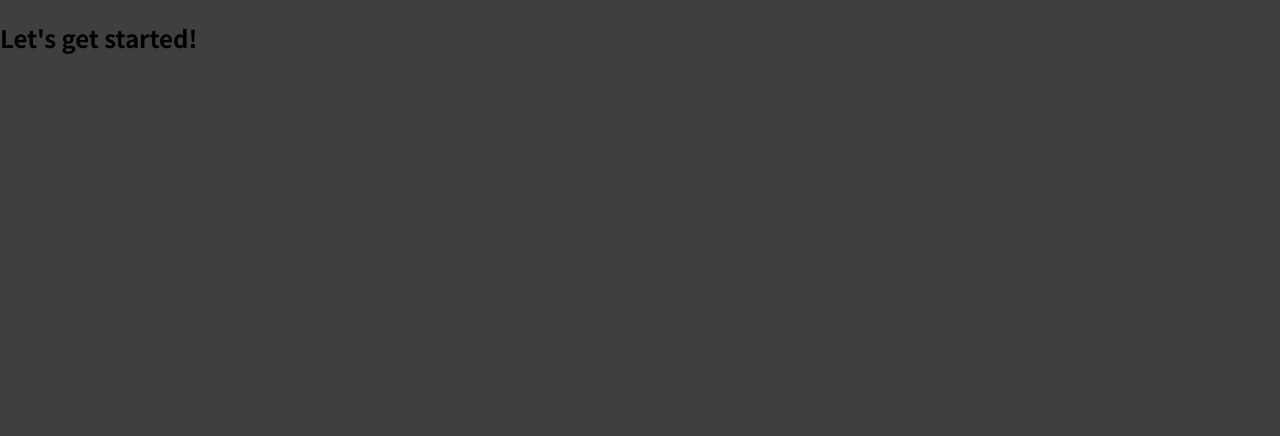
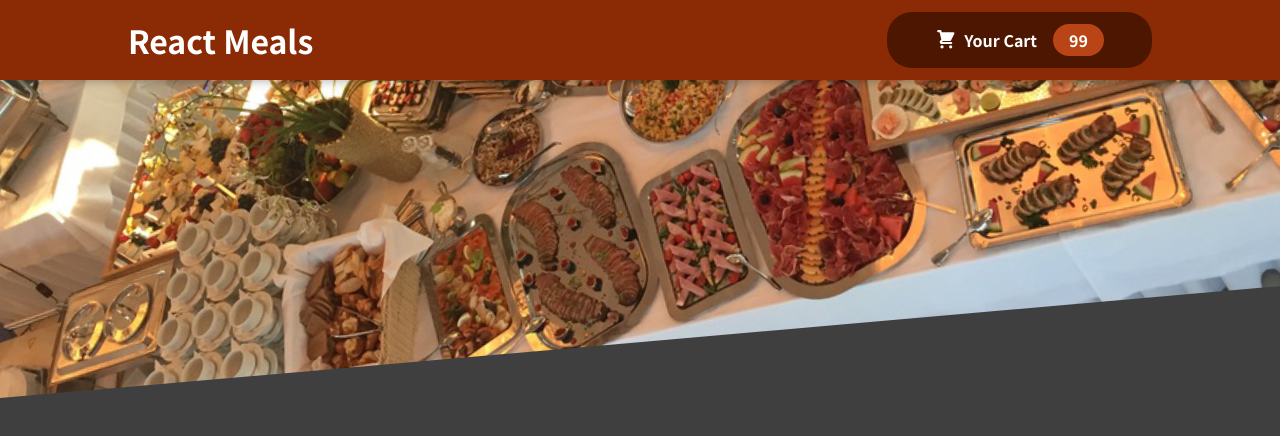
Before and after one commit to AndreasSitumorang/andreas-situmorang, a React (Create React App) app: page / in a window 1280 px wide. Shown: the top 436 px of the page. Built offline with nearby package versions, Linux system fonts and the light colour scheme.

Commit message:
feat add new layout and button

```diff
--- a/src/App.js
+++ b/src/App.js
@@ -1,8 +1,12 @@
+import React, {Fragment} from "react";
+import Header from "./Component/Layout/Header";
+// import Backgound from "./Component/Layout/meals.jpg";
+// import Styles from "./Component/Layout/Header.module.css";
 function App() {
   return (
-    <div>
-      <h2>Let's get started!</h2>
-    </div>
+    <Fragment>
+      <Header/>
+    </Fragment>
   );
 }
 
--- /dev/null
+++ b/src/Component/Cart/CartIcon.js
@@ -0,0 +1,14 @@
+
+const CartIcon = () => {
+    return (
+      <svg
+        xmlns='http://www.w3.org/2000/svg'
+        viewBox='0 0 20 20'
+        fill='currentColor'
+      >
+        <path d='M3 1a1 1 0 000 2h1.22l.305 1.222a.997.997 0 00.01.042l1.358 5.43-.893.892C3.74 11.846 4.632 14 6.414 14H15a1 1 0 000-2H6.414l1-1H14a1 1 0 00.894-.553l3-6A1 1 0 0017 3H6.28l-.31-1.243A1 1 0 005 1H3zM16 16.5a1.5 1.5 0 11-3 0 1.5 1.5 0 013 0zM6.5 18a1.5 1.5 0 100-3 1.5 1.5 0 000 3z' />
+      </svg>
+    );
+  };
+
+  export default CartIcon;
--- /dev/null
+++ b/src/Component/Layout/ButoonCart.js
@@ -0,0 +1,17 @@
+import React from "react";
+import CartIcon from "../Cart/CartIcon";
+import Styles from "./ButoonCart.module.css";
+
+const ButtonCart = (props) => {
+  return (
+    <button className={Styles.button}>
+      <span className={Styles.icon}>
+        <CartIcon />
+      </span>
+      <span>Your Cart</span>
+      <span className={Styles.badge}>99</span>
+    </button>
+  );
+};
+
+export default ButtonCart;
--- /dev/null
+++ b/src/Component/Layout/ButoonCart.module.css
@@ -0,0 +1,59 @@
+.button {
+    cursor: pointer;
+    font: inherit;
+    border: none;
+    background-color: #4d1601;
+    color: white;
+    padding: 0.75rem 3rem;
+    display: flex;
+    justify-content: space-around;
+    align-items: center;
+    border-radius: 25px;
+    font-weight: bold;
+  }
+
+  .button:hover,
+  .button:active {
+    background-color: #2c0d00;
+  }
+
+  .icon {
+    width: 1.35rem;
+    height: 1.35rem;
+    margin-right: 0.5rem;
+  }
+
+  .badge {
+    background-color: #b94517;
+    padding: 0.25rem 1rem;
+    border-radius: 25px;
+    margin-left: 1rem;
+    font-weight: bold;
+  }
+
+  .button:hover .badge,
+  .button:active .badge {
+    background-color: #92320c;
+  }
+
+  .bump {
+    animation: bump 300ms ease-out;
+  }
+
+  @keyframes bump {
+    0% {
+      transform: scale(1);
+    }
+    10% {
+      transform: scale(0.9);
+    }
+    30% {
+      transform: scale(1.1);
+    }
+    50% {
+      transform: scale(1.15);
+    }
+    100% {
+      transform: scale(1);
+    }
+  }
--- /dev/null
+++ b/src/Component/Layout/Header.js
@@ -0,0 +1,20 @@
+import React, {Fragment} from 'react';
+import Backgound from '../../asset/meals.jpg';
+import Styles from './Header.module.css';
+import ButtonCart from './ButoonCart';
+
+const Header = (props) => {
+  return (
+    <Fragment>
+      <header className={Styles.header}>
+        <h1> React Meals</h1>
+        <ButtonCart/>
+      </header>
+      <div className={Styles['main-image']}>
+        <img src={Backgound} alt='a table food'/>
+      </div>
+    </Fragment>
+  );
+};
+
+export default Header;
--- /dev/null
+++ b/src/Component/Layout/Header.module.css
@@ -0,0 +1,29 @@
+.header {
+    position: fixed;
+    top: 0;
+    left: 0;
+    width: 100%;
+    height: 5rem;
+    background-color: #8a2b06;
+    color: white;
+    display: flex;
+    justify-content: space-between;
+    align-items: center;
+    padding: 0 10%;
+    box-shadow: 0 2px 8px rgba(0, 0, 0, 0.25);
+    z-index: 10;
+  }
+
+  .main-image {
+    width: 100%;
+    height: 25rem;
+    z-index: 0;
+    overflow: hidden;
+  }
+
+  .main-image img {
+    width: 110%;
+    height: 100%;
+    object-fit: cover;
+    transform: rotateZ(-5deg) translateY(-4rem) translateX(-1rem);
+  }
```
Also changed, not shown: src/asset/meals.jpg (added).
